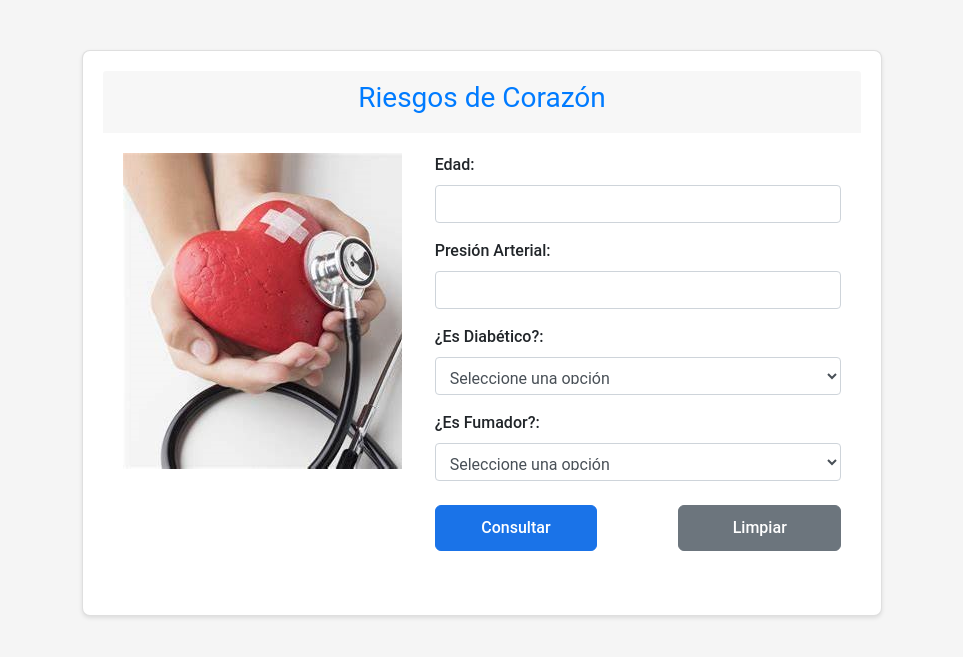
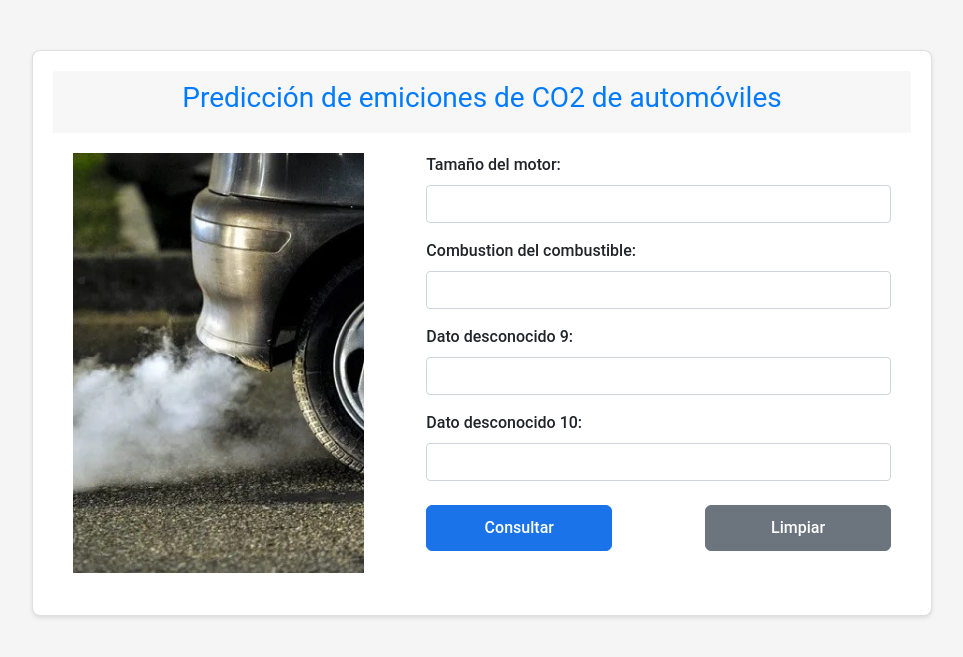
Before and after one commit to ItzelDoroteo/ProyectoMes2, a Flask app: page / in a window 1280 px wide. Shown: the top 657 px of the page, without its empty margins (158-1121 px from the left). Run offline with Flask 3, Linux system fonts and the light colour scheme; parts of the project's set-up code (start-up, migrations or seed data) failed here and were passed over; some libraries are stand-ins or nearby versions.

Commit message:
update_Datasets

```diff
--- a/app.py
+++ b/app.py
@@ -1,28 +1,12 @@
 from flask import Flask, request, render_template, jsonify
 import joblib
 import pandas as pd
-import logging
-from tensorflow.keras.models import Sequential
-from tensorflow.keras.layers import Dense, Input
 
 app = Flask(__name__)
 
-# Configurar el registro
-logging.basicConfig(level=logging.DEBUG)
-
-# Definir la función create_model (esto es solo un ejemplo)
-def create_model():
-    model = Sequential()
-    model.add(Input(shape=([5])))
-    model.add(Dense(64, activation='relu'))
-    model.add(Dense(32, activation='relu'))
-    model.add(Dense(8, activation='relu'))
-    model.add(Dense(1))
-    model.compile(loss='mean_squared_error', optimizer='adam')
-    return model
-# Cargar el modelo entrenado
-model = joblib.load('model_nl.pkl')
-app.logger.debug('Modelo cargado correctamente.')
+# Cargar el modelo entrenado y el escalador
+model = joblib.load('modelo_emissions.pkl')
+scaler = joblib.load('scaler.pkl')
 
 @app.route('/')
 def home():
@@ -31,35 +15,33 @@ def home():
 @app.route('/predict', methods=['POST'])
 def predict():
     try:
-        # Obtener los datos enviados en el request
+        # Obtener los datos enviados en el request (JSON)
         data = request.get_json()
-        app.logger.debug(f'Datos recibidos: {data}')
 
-        # Convertir los datos a tipos compatibles
-        Age = float(data['Age'])
-        Systolic = float(data['Systolic'])
-        isDiabetic = float(data['isDiabetic'])
-        isSmoker = float(data['isSmoker'])
-        # isMale = float(data['isMale'])
-        # isBlack = float(data['isBlack'])
-        # isHypertensive = float(data['isHypertensive'])
-        # Cholesterol = float(data['Cholesterol'])
-        # HDL = float(data['HDL'])
+        fuel = float(data['fuel'])
+        fuel_combustion = float(data['fuel_combustion'])
+        unnamed9 = float(data['unnamed9'])
+        unnamed10 = float(data['unnamed10'])
+        # Connection_type_DSL = float(data['Connection_type_DSL'])
 
-        # Crear un DataFrame con los datos
-        data_df = pd.DataFrame([[Age, Systolic, isDiabetic, isSmoker]], columns=['Age', 'Systolic', 'isDiabetic', 'isSmoker'])
+        # Escalar los datos de entrada
+        input_data = [[fuel, fuel_combustion, unnamed9, unnamed10, ]]
+        scaled_data = scaler.transform(input_data)
 
-        # data_df = pd.DataFrame([[Age, Systolic, isDiabetic, isSmoker, isMale, isBlack, isHypertensive, Cholesterol, HDL]], columns=['Age', 'Systolic', 'isDiabetic', 'isSmoker', 'isMale', 'isBlack', 'isHypertensive', 'Cholesterol', 'HDL'])
-        app.logger.debug(f'DataFrame creado: {data_df}')
+        # Crear un DataFrame con los datos escalados
+        data_df = pd.DataFrame(scaled_data, columns=['ENGINE_SIZE', 'FUEL_CONSUMPTION*', 'Unnamed: 9', 'Unnamed: 10'])
 
-        # Realizar predicciones
-        prediction = model.predict(data_df)
-        app.logger.debug(f'Predicción: {prediction[0]}')
+        # Imprimir el DataFrame para verificar los datos
+        print("Datos recibidos (escalados):")
+        print(data_df)
 
-        # Devolver las predicciones como respuesta JSON
-        return jsonify({'Risk': int(prediction[0])})
+        # Realizar la predicción
+        prediction = model.predict(data_df)[0]
+
+        # Devolver la predicción como respuesta JSON
+        return jsonify({'CO2_EMISSIONS': prediction})
+
     except Exception as e:
-        app.logger.error(f'Error en la predicción: {str(e)}')
         return jsonify({'error': str(e)}), 400
 
 if __name__ == '__main__':
--- a/templates/formulario.html
+++ b/templates/formulario.html
@@ -3,7 +3,7 @@
   <head>
     <meta charset="UTF-8" />
     <meta name="viewport" content="width=device-width, initial-scale=1.0" />
-    <title>Formulario de Riesgos de Corazón</title>
+    <title>Emiciones de vehiculos</title>
     <link
       href="https://maxcdn.bootstrapcdn.com/bootstrap/4.5.2/css/bootstrap.min.css"
       rel="stylesheet"
@@ -11,18 +11,18 @@
     <script>
       function clasificarInsecto(event) {
         event.preventDefault();
-        const Age = parseFloat(document.getElementById("Age").value);
-        const Systolic = parseFloat(document.getElementById("Systolic").value);
-        const isDiabetic = parseFloat(
-          document.getElementById("isDiabetic").value
+        const fuel = parseFloat(document.getElementById("fuel").value);
+        const fuel_combustion = parseFloat(document.getElementById("fuel_combustion").value);
+        const unnamed9 = parseFloat(
+          document.getElementById("unnamed9").value
         );
-        const isSmoker = parseFloat(document.getElementById("isSmoker").value);
+        const unnamed10 = parseFloat(document.getElementById("unnamed10").value);
 
         const data = {
-          Age: Age,
-          Systolic: Systolic,
-          isDiabetic: isDiabetic,
-          isSmoker: isSmoker,
+          fuel: fuel,
+          fuel_combustion: fuel_combustion,
+          unnamed9: unnamed9,
+          unnamed10: unnamed10,
         };
 
         fetch("/predict", {
@@ -37,7 +37,7 @@
             if (data.error) {
               alert("Error: " + data.error);
             } else {
-              alert("Usted tiene un riesgo: " + data.Risk);
+              alert("La emicion de CO2 es: " + data.CO2_EMISSIONS);
             }
           })
           .catch((error) => {
@@ -102,66 +102,54 @@
   </head>
   <body>
     <div class="container">
-      <div class="card mx-auto" style="max-width: 800px">
+      <div class="card mx-auto" style="max-width: 900px">
         <div class="card-header">
-          <h3 class="text-primary">Riesgos de Corazón</h3>
+          <h3 class="text-primary">Predicción de emiciones de CO2 de automóviles</h3>
         </div>
         <div class="card-body">
           <div class="row">
             <div class="col-md-5">
-              <img src="../static/images/corazon.jpg" alt="" />
+              <img src="../static/images/EmisionesCo2.jpg" alt="" style="width: 90%;" />
             </div>
             <div class="col-md-7">
               <form id="formulario" onsubmit="clasificarInsecto(event)">
                 <div class="form-group">
-                  <label for="Age">Edad:</label>
+                  <label for="fuel">Tamaño del motor:</label>
                   <input
                     type="text"
                     class="form-control"
-                    id="Age"
-                    name="Age"
+                    id="fuel"
+                    name="fuel"
                     required
                   />
                 </div>
                 <div class="form-group">
-                  <label for="Systolic">Presión Arterial:</label>
+                  <label for="fuel_combustion">Combustion del combustible:</label>
                   <input
                     type="text"
                     class="form-control"
-                    id="Systolic"
-                    name="Systolic"
+                    id="fuel_combustion"
+                    name="fuel_combustion"
                     required
                   />
                 </div>
                 <div class="form-group">
-                  <label for="isDiabetic">¿Es Diabético?:</label>
-                  <select
+                  <label for="unnamed9">Dato desconocido 9:</label>
+                  <input
                     class="form-control"
-                    id="isDiabetic"
-                    name="isDiabetic"
+                    id="unnamed9"
+                    name="unnamed9"
                     required
                   >
-                    <option value="" disabled selected>
-                      Seleccione una opción
-                    </option>
-                    <option value="1">Sí</option>
-                    <option value="0">No</option>
-                  </select>
                 </div>
                 <div class="form-group">
-                  <label for="isSmoker">¿Es Fumador?:</label>
-                  <select
+                  <label for="unnamed10">Dato desconocido 10:</label>
+                  <input
                     class="form-control"
-                    id="isSmoker"
-                    name="isSmoker"
+                    id="unnamed10"
+                    name="unnamed10"
                     required
                   >
-                    <option value="" disabled selected>
-                      Seleccione una opción
-                    </option>
-                    <option value="1">Sí</option>
-                    <option value="0">No</option>
-                  </select>
                 </div>
                 <div class="form-group text-center d-flex justify-content-between mt-4">
                   <button type="submit" class="btn btn-primary">
```
Also changed, not shown: static/images/EmisionesCo2.jpg (added), 3 other files.
